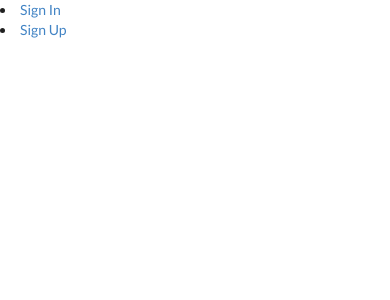
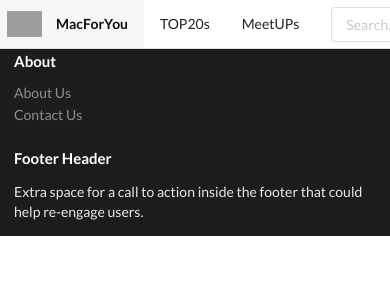
Before and after one commit to snuchat/MuzicList, a Django app: page / in a window 390 px wide. Shown: the top 300 px of the page. Run offline with Django 3.2, Linux system fonts and the light colour scheme; some libraries are stand-ins or nearby versions; grey boxes are pictures that could not be loaded.

```diff
--- a/src/templates/base.html
+++ b/src/templates/base.html
@@ -2,20 +2,77 @@
 <html>
 <head>
 	<meta charset="utf-8">
-	<title>MacForYou</title>
+	<meta http-equiv="x-ua-compatible" content="ie=edge">
+	<title>MuzicList</title>
+	<meta name="description" content="">
+	<meta name="viewport" content="width=device-width, initial-scale=1">
 	<link rel="stylesheet" type="text/css" href="https://cdnjs.cloudflare.com/ajax/libs/semantic-ui/2.2.13/semantic.min.css">
+	<style type="text/css">
+		body {
+			background-color: #FFFFFF;
+			/*background-color: #F2F3F5;*/
+		}
+		.Site{
+			display: flex;
+			min-height: 100vh;
+			flex-direction: column;
+		}
 
+		.ui.main.container{
+			flex: 1 0 auto;
+		}
+
+		.ui.menu .item img.logo {
+		    margin-right: 1em;
+		}
+
+	  	.ui.fluid.icon.input.beer.search {
+			width: 200px;
+	  	}
+		.footer.segment {
+    		padding: 2em 0em;
+    	}
+
+	  @media only screen and (max-width: 767px){
+	  	.ui.fluid.icon.input.beer.search {
+			width: 150px;
+		}
+		.ui.item.navlogin{
+			padding-left: 0px;
+		}
+		.ui.item.navlogout{
+			padding-left: 0px;
+		}
+		.header.item.nav{
+			padding-left: 7px;
+		}
+		.footer.segment {
+    		padding: 1em 0em;
+    		flex: none;
+    		}
+	  }
+	</style>
+
+	{% block custom_css_for_page %}
+	{% endblock custom_css_for_page %}
 </head>
 <body>
-<!-- 	<div class="ui container"> -->
+
+	{% block nav %}
+		{% include "nav.html" %}
+	{% endblock nav %}
+
 	{% block content %}
 	{% endblock content %}
-<!-- 	</div> -->
+
+	{% block footer %}
+		{% include "footer.html" %}
+	{% endblock footer %}
+
 	<script src="https://cdnjs.cloudflare.com/ajax/libs/jquery/2.1.3/jquery.min.js"></script>
 	<script src="https://cdnjs.cloudflare.com/ajax/libs/semantic-ui/2.2.13/semantic.min.js"></script>
 
-	<!--- under this needs to go to bottom line -->
-	<script type="text/javascript"> $('.ui.star.rating.review.result').rating('disable'); </script>
-
+	{% block custom_script %}
+	{% endblock custom_script %}
 </body>
 </html>
--- /dev/null
+++ b/src/templates/footer.html
@@ -0,0 +1,28 @@
+<div class="ui inverted vertical footer segment">
+  <div class="ui container">
+    <div class="ui stackable inverted stackable grid">
+      <div class="three wide column">
+        <h4 class="ui inverted header">About</h4>
+        <div class="ui inverted link list">
+          <a href="#" class="item">About Us</a>
+          <a href="#" class="item">Contact Us</a>
+          <!-- <a href="#" class="item">Religious Ceremonies</a>
+          <a href="#" class="item">Gazebo Plans</a> -->
+        </div>
+      </div>
+<!--       <div class="three wide column">
+        <h4 class="ui inverted header">Services</h4>
+        <div class="ui inverted link list">
+          <a href="#" class="item">Banana Pre-Order</a>
+          <a href="#" class="item">DNA FAQ</a>
+          <a href="#" class="item">How To Access</a>
+          <a href="#" class="item">Favorite X-Men</a>
+        </div>
+      </div> -->
+      <div class="seven wide column">
+        <h4 class="ui inverted header">Footer Header</h4>
+        <p>Extra space for a call to action inside the footer that could help re-engage users.</p>
+      </div>
+    </div>
+  </div>
+</div>
--- a/src/templates/index.html
+++ b/src/templates/index.html
@@ -1,6 +1,7 @@
 {% extends "base.html" %}
 
 {% block content %}
+
 {% load account socialaccount %}
 {% user_display user %}
 
@@ -13,4 +14,5 @@ nickname : {{ user.profile.nickname }}
 <li><a href="{% url 'account_login' %}">Sign In</a></li>
 <li><a href="{% url 'account_signup' %}">Sign Up</a></li>
 {% endif %}
+
 {% endblock content %}
--- /dev/null
+++ b/src/templates/nav.html
@@ -0,0 +1,32 @@
+<div class="ui top fixed borderless desktop menu">
+  <div class="ui container">
+    <a href="/" class="header item nav">
+      <img class="logo" src="assets/images/logo.png">
+      MacForYou
+    </a>
+    <!-- <a class="item">ABOUT</a> -->
+    <a class="item">TOP20s</a>
+    <a class="item">MeetUPs</a>
+    <div class="right menu">
+      <div class="item">
+        <div class="ui fluid icon input beer search">
+          <input placeholder="Search..." type="text" id="beer_search">
+          <i class="search link icon nav"></i>
+        </div>
+      </div>
+      {% if user.is_authenticated %}
+      <div class="item logout">
+        <a class="ui google button" href="{% url 'account_logout' %}"><i class="google icon"></i>Logout</a>
+        <!-- <a class="ui small blue basic button navlogout">Logout</a> -->
+      </div>
+        <!-- <a class="ui item navlogout">Logout</a> -->
+      {% else %}
+      <div class="item login">
+        <a class="ui blue google button" href="/accounts/google/login/?process=login"><i class="google icon"></i>LogIn</a>
+      </div>
+        <!-- <a class="ui small blue basic button navlogin">Login</a> -->
+        <!-- <a class="ui item navlogin">Login</a> -->
+      {% endif %}
+    </div>
+  </div>
+</div>
```
Also changed, not shown: src/MuzicList/settings.py (+6 -1 lines), src/templates/socialaccount/signup.html (added, +56 -0 lines).
